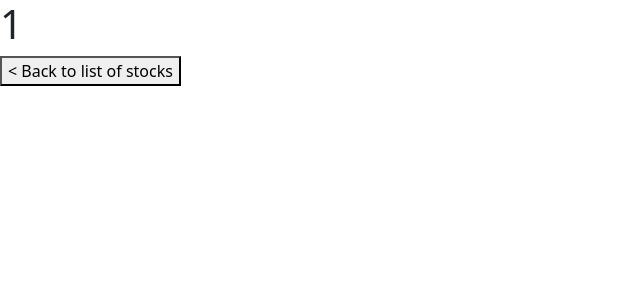
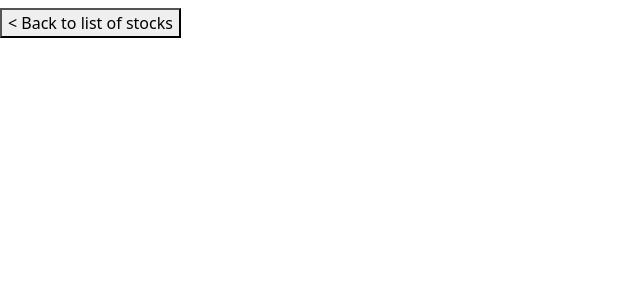
Before and after one commit to PatatoGurst/angular-certification, an Angular app: page /sentiment/1 in a window 1280 px wide. Shown: the top 300 px of the page, without its empty margins (0-640 px from the left). Built offline with nearby package versions, Linux system fonts and the light colour scheme.

Commit message:
3 files modified, 1 added

```diff
--- /dev/null
+++ b/src/app/model/insider-sentiment.ts
@@ -0,0 +1,5 @@
+export interface InsiderSentiment {
+  month: string;
+  change: number;
+  mspr: number;
+}
--- a/src/app/stock/stock-details/stock-details.component.ts
+++ b/src/app/stock/stock-details/stock-details.component.ts
@@ -10,7 +10,7 @@ import { StockService } from '../stock.service';
 export class StockDetailsComponent implements OnInit, OnDestroy {
   stock: StockDetail;
 
-  subscriptions: Subscription[] = [];
+  subscriptions: Subscription<StockDetail>[] = [];
 
   constructor(
     private stockService: StockService,
@@ -18,22 +18,15 @@ export class StockDetailsComponent implements OnInit, OnDestroy {
   ) {}
 
   ngOnInit() {
-    //this.subscription.push(this.stockService.getStockDetail(this.route.snapshot.params['symbol']));
+    this.subscriptions.push(
+      this.stockService
+        .getStockDetail(this.route.snapshot.params['symbol'])
+        .pipe((s) => (this.stock = s))
+    );
     let today: Date = new Date();
     let dateTo = today.toISOString().split('T')[0];
     today.setMonth(today.getMonth() - 3);
     let dateFrom = today.toISOString().split('T')[0];
-    this.stock = {
-      symbol: this.route.snapshot.params['symbol'],
-      companyName: 'LALALA',
-      currentPrice: 1,
-      change: 2,
-      percentChange: 3,
-      highPriceDay: 4,
-      lowPriceDay: 5,
-      openPriceDay: 6,
-      previousClosePrice: 7,
-    };
   }
 
   ngOnDestroy() {
--- a/src/app/stock/stock.service.ts
+++ b/src/app/stock/stock.service.ts
@@ -6,8 +6,10 @@ import { CompanyApi } from '../model/company-api';
 import { CompanyResultApi } from '../model/company-result-api';
 import { Stock } from '../model/stock';
 import { StockApi } from '../model/stock-api';
-import { InsiderApi } from '../model/inside-api';
+import { InsiderApi } from '../model/insider-api';
+import { StockDetail } from '../model/stock-detail';
 import { ToastrService } from 'ngx-toastr';
+import { InsiderSentiment } from '../model/insider-sentiment';
 
 @Injectable()
 export class StockService {
@@ -15,6 +17,20 @@ export class StockService {
   private apiCompanyBaseUrl: string = 'https://finnhub.io/api/v1/search';
   private apiInsiderBaseUrl: string =
     'https://finnhub.io/api/v1/stock/insider-sentiment';
+  private MONTHS: string[] = [
+    'JANUARY',
+    'FEBRUARY',
+    'MARCH',
+    'APRIL',
+    'MAY',
+    'JUNE',
+    'JULY',
+    'AUGUST',
+    'SEPTEMBER',
+    'OCTOBER',
+    'NOVEMBER',
+    'DECEMBER',
+  ];
   private token = 'bu4f8kn48v6uehqi3cqg';
   private stockSource: BehaviorSubject<Stock[]> = new BehaviorSubject<Stock[]>(
     []
@@ -68,14 +84,17 @@ export class StockService {
     dateFrom: string,
     dateTo: string
   ): Observable<StockDetail> {
-    let stockApi$: Observable<StockApi> =
-      this.getStockApiObservable(stockSymbol);
     let companyName$: Observable<string> =
       this.getCompanyResultApiObservable(stockSymbol);
     let stockInsider$: Observable<InsiderApi> = this.getInsiderApiObservable(
       stockSymbol,
       dateFrom,
       dateTo
+    );
+    return combineLatest([companyName$, stockInsider$]).pipe(
+      map(([name, insider]) =>
+        this.mapToStockDetail(name, insider, stockSymbol)
+      )
     );
   }
 
@@ -145,8 +164,8 @@ export class StockService {
    */
   private mapStockApiCompanyApiToStock(
     stockApi: StockApi,
-    name,
-    symbol
+    name: string,
+    symbol: string
   ): Stock {
     return {
       symbol: symbol,
@@ -160,4 +179,28 @@ export class StockService {
       previousClosePrice: stockApi.pc,
     };
   }
+
+  private mapToStockDetail(
+    name: string,
+    insider: InsiderApi,
+    symbol: string
+  ): StockDetail {
+    return {
+      symbol: symbol,
+      companyName: name,
+      insiderSentiments: this.mapToInsiderSentiment(insider),
+    };
+  }
+
+  private mapToInsiderSentiment(insider: InsiderApi): InsiderSentiment[] {
+    let insiderSentiments: InsiderSentiment[] = [];
+    if (insider?.data) {
+      insiderSentiments = insider.data.map((d) => ({
+        month: this.MONTHS[(d.month + 11) % 12],
+        change: d.change,
+        mspr: d.mspr,
+      }));
+    }
+    return insiderSentiments;
+  }
 }
```
Also changed, not shown: src/app/model/stock-detail.ts (+3 -7 lines).
